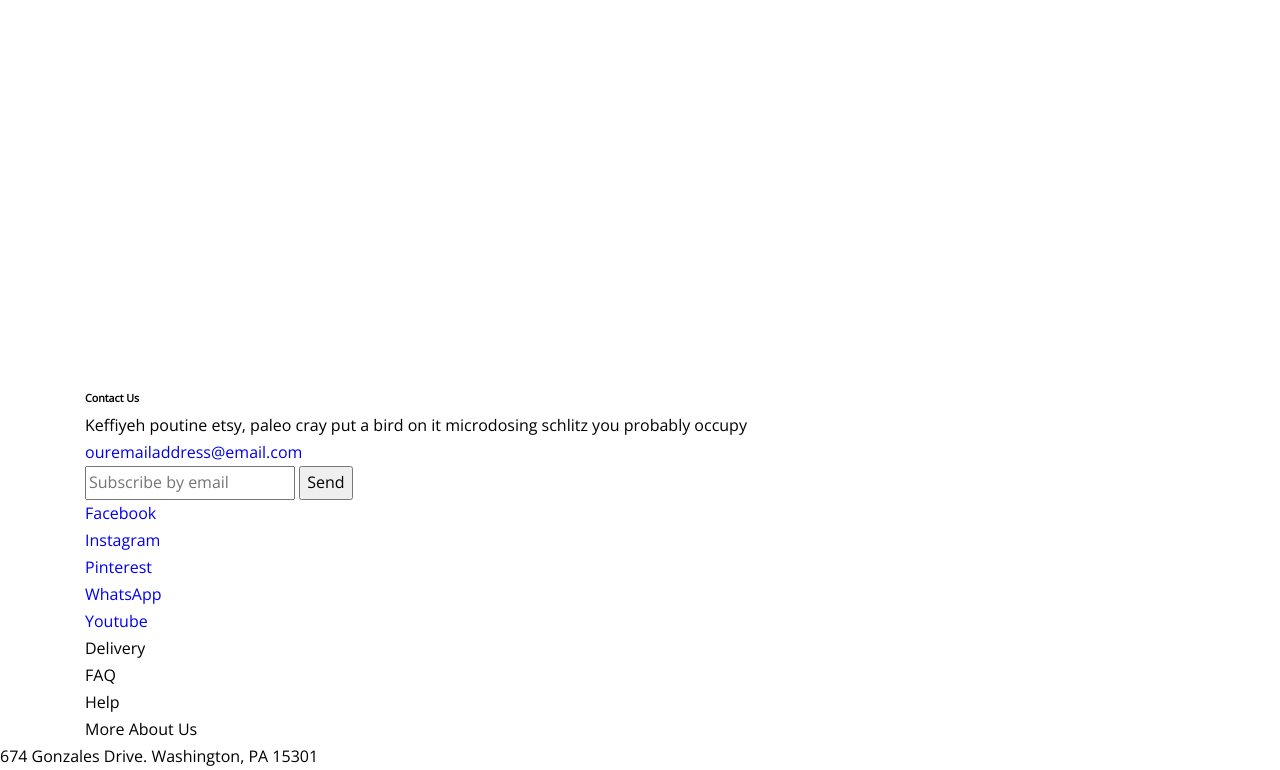
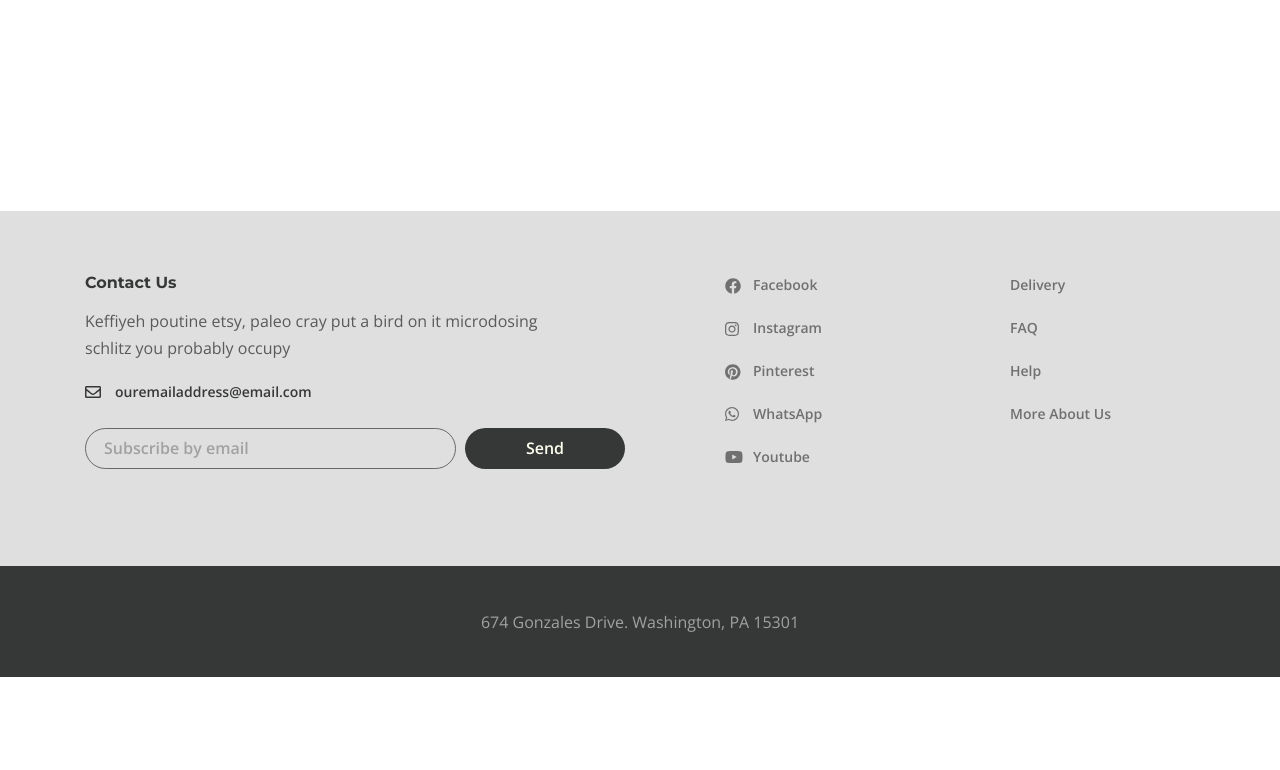
Before and after one commit to KovalenkoMaxim010185/Portfolio, a website: page Desire/app/index.html in a window 1280 px wide. Shown: the part 150-920 px from the top of the page. After the commit the page ends 827 px from the top, so only its background shows below. Drawn offline with nearby package versions, Linux system fonts and the light colour scheme.

Commit message:
ADD FOOTER

```diff
--- a/Desire/app/index.html
+++ b/Desire/app/index.html
@@ -5,12 +5,12 @@
     <meta http-equiv="X-UA-Compatible" content="IE=edge">
     <meta name="viewport" content="width=device-width, initial-scale=1.0">
     <title>Document</title>
-    <link rel="preconnect" href="https://fonts.gstatic.com" crossorigin>
-    <link href="https://fonts.googleapis.com/css2?family=Montserrat:wght@700&family=Open+Sans&display=swap" rel="stylesheet">
+    <<link rel="preconnect" href="https://fonts.googleapis.com"><link rel="preconnect" href="https://fonts.gstatic.com" crossorigin><link href="https://fonts.googleapis.com/css2?family=Montserrat:wght@700&family=Open+Sans:wght@400;600&display=swap" rel="stylesheet">
     <link rel="stylesheet" href="css/style.min.css">
 </head>
 <body>
-    <header class="header">
+    <div class="wrapper">
+        <header class="header">
         <div class="container">
             <div class="header__inner">
                 <nav class="menu">
@@ -41,8 +41,8 @@
                 </a>
             </div>
         </div>
-    </header>
-    <div class="wrapper">
+        </header>
+
         <main class="main"></main>
         <footer class="footer">
             <div class="footer__content">
@@ -67,27 +67,27 @@
                         </div>
                         <ul class="footer__social">
                             <li class="footer__social-item">
-                                <a class="footer__social-link" href="https://Facebook.com" target="_blank">
+                                <a class="footer__social-link footer__social-link--facebook" href="https://Facebook.com" target="_blank">
                                     Facebook
                                 </a>
                             </li>
                             <li class="footer__social-item">
-                                <a class="footer__social-link" href="https://Instagram.com" target="_blank">
+                                <a class="footer__social-link footer__social-link--instagram" href="https://Instagram.com" target="_blank">
                                     Instagram
                                 </a>
                             </li>
                             <li class="footer__social-item">
-                                <a class="footer__social-link" href="https://pinterest.com" target="_blank">
+                                <a class="footer__social-link footer__social-link--pinterest" href="https://pinterest.com" target="_blank">
                                     Pinterest
                                 </a>
                             </li>
                             <li class="footer__social-item">
-                                <a class="footer__social-link" href="https://WhatsApp.com" target="_blank">
+                                <a class="footer__social-link footer__social-link--whatsapp" href="https://WhatsApp.com" target="_blank">
                                     WhatsApp
                                 </a>
                             </li>
                             <li class="footer__social-item">
-                                <a class="footer__social-link" href="https://Youtube.com" target="_blank">
+                                <a class="footer__social-link footer__social-link--youtube" href="https://Youtube.com" target="_blank">
                                     Youtube
                                 </a>
                             </li>
@@ -95,22 +95,22 @@
                         <nav class="footer__menu">
                             <ul class="footer__menu-list">
                                 <li class="footer__menu-item">
-                                    <a class="footer__menu-link href="#"">
+                                    <a class="footer__menu-link" href="#" target="_blank">
                                         Delivery
                                     </a>
                                 </li>
                                 <li class="footer__menu-item">
-                                    <a class="footer__menu-link href="#"">
+                                    <a class="footer__menu-link" href="#" target="_blank">
                                         FAQ
                                     </a>
                                 </li>
                                 <li class="footer__menu-item">
-                                    <a class="footer__menu-link href="#"">
+                                    <a class="footer__menu-link" href="#" target="_blank">
                                         Help
                                     </a>
                                 </li>
                                 <li class="footer__menu-item">
-                                    <a class="footer__menu-link href="#"">
+                                    <a class="footer__menu-link" href="#" target="_blank">
                                         More About Us
                                     </a>
                                 </li>
@@ -120,7 +120,11 @@
                 </div>
             </div>
             <div class="footer__copyright">
-                674 Gonzales Drive.   Washington, PA 15301
+                <div class="container">
+                    <p>
+                        674 Gonzales Drive.   Washington, PA 15301
+                    </p>
+                </div>
             </div>
         </footer>
     </div>
--- a/Desire/app/scss/_global.scss
+++ b/Desire/app/scss/_global.scss
@@ -6,6 +6,7 @@ body {
     font-weight: 400;
     font-size: 16px;
     line-height: 169%;
+    color: $default;
 }
 .wrapper {
     display: flex;
--- a/Desire/app/scss/_vars.scss
+++ b/Desire/app/scss/_vars.scss
@@ -1,3 +1,7 @@
+$default: #5A5A5A;
+$title: #363838;
+
+
 %title-font {
     font-family: 'Montserrat', sans-serif;
     font-weight: 700;
--- a/Desire/app/scss/style.scss
+++ b/Desire/app/scss/style.scss
@@ -40,5 +40,143 @@
 // !-----End of HEADER ----------------------------------
 
 //* -----START of FOOTER --------------------------------
+.footer {
+    &__content {
+        padding: 60px 0 80px;
+    background-color: #DFDFDF;
+    }
+    &__inner {
+        display: flex;
+        justify-content: space-between;
+
+    }
+    &__info {
+        width: 540px;
+    }
+    &__info-title {
+        margin: 0 0 14px 0;
+        @extend %title-font;
+        font-style: normal;
+        font-size: inherit;
+        line-height: 144%;
+        color: $title;
+    }
+    &__info-text {
+        max-width: 476px;
+        margin: 0 0 16px 0;
+        line-height: 169%;
+        color: $default;
+    }
+    &__info-email {
+        display: inline-block;
+        margin: 0 0 22px 0;
+        padding: 0 0 0 30px;
+        color: $title;
+        font-size: 14px;
+        font-weight: 600;
+        line-height: 200%;
+        position: relative;
+        &::before {
+            content: '';
+            background-image: url(../images/mail.svg);
+            position: absolute;
+            top: 8px;
+            left: 0;
+            width: 16px;
+            height: 12px;
+        }
+    }
+    &__form {
+        display: flex;
+    }
+    &__form-input {
+        width: 100%;
+        margin: 0 9px 0 0;
+        padding: 6px 10px 6px 18px;
+        border: 1px solid rgba($title, .7);
+        border-radius: 21px;
+        background-color: transparent;
+        &::placeholder {
+            font-family: 'Open Sans';
+            font-weight: 600;
+            font-size: 16px;
+            line-height: 175%;
+            color: #A1A1A1;
+        }
+    }
+    &__form-button {
+        min-width: 160px;
+        padding: 6px 12px;
+        background: $title;
+        border-radius: 21px;
+        border: none;
+        font-weight: 600;
+        color: #FFFFF0;
+        cursor: pointer;
+    }
+    &__social {
+        width: 125px;
+        margin-right: auto;
+        margin-left: 100px;
+    }
+    &__social-link {
+        padding: 0 0 0 28px;
+        position: relative;
+        &::before {
+            content: '';
+            position: absolute;
+            top: 3px;
+            left: 0;
+            width: 16px;
+            height: 16px;
+        }
+    }
+    &__social-link--facebook::before {
+        background-image: url(../images/facebook.svg);
+    }
+    &__social-link--instagram::before {
+        background-image: url(../images/instagram.svg);
+        width: 14px;
+        height: 14px;
+        top: 4px;
+    }
+    &__social-link--pinterest::before {
+        background-image: url(../images/pinterest.svg);
+    }
+    &__social-link--whatsapp::before {
+        background-image: url(../images/whatsapp.svg);
+        width: 14px;
+        height: 14px;
+    }
+    &__social-link--youtube::before {
+        background-image: url(../images/youtube.svg);
+        width: 18px;
+        height: 12px;
+        top: 4px;
+    }
+    &__social-item, &__menu-item {
+        margin: 0 0 15px 0;
+        font-weight: 600;
+        font-size: 14px;
+        line-height: 200%;
+        color: #707070;
+    }
+    &__social-link, &__menu-link {
+        color: #707070;
+    }
+    &__menu {
+        width: 125px;
+        margin: 0 60px 0 0;
+    }
+    &__copyright {
+    padding: 42px 0 41px;
+    line-height: 175%;
+    text-align: center;
+    color: #A1A1A1;
+    background: $title;
+    }
+}
+
+
 
 //! -----END of FOOTER ----------------------------------
```
Also changed, not shown: Desire/app/css/style.min.css, Desire/app/images/facebook.svg (added), Desire/app/images/icon_menu.svg (deleted), Desire/app/images/instagram.svg (added), Desire/app/images/mail.svg (added), Desire/app/images/pinterest.svg (added), Desire/app/images/whatsapp.svg (added), Desire/app/images/youtube.svg (added).
